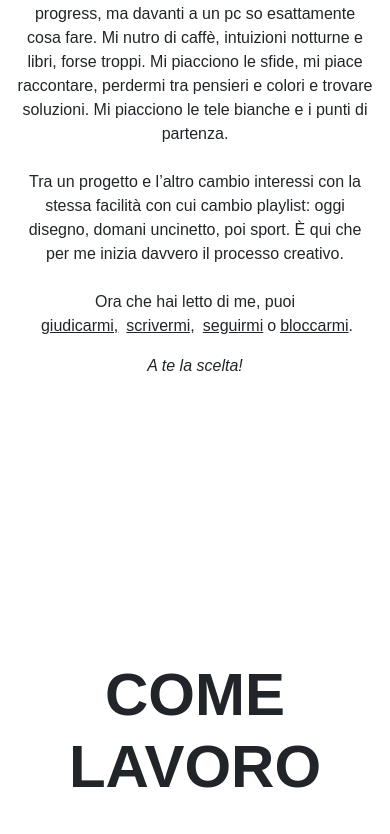
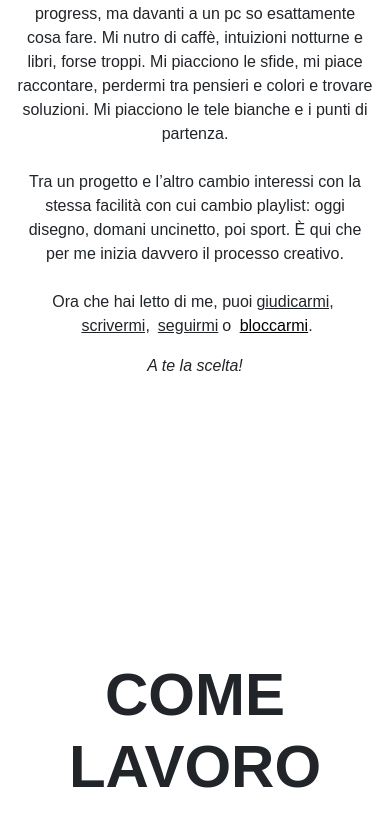
Before and after one commit to alessiodalberto002/portfolio-saretta, a React (Vite) app: page / in a window 390 px wide. Shown: the part 4068-4902 px from the top of the page. Built offline with nearby package versions, Linux system fonts and the light colour scheme; a web font is replaced by a local one.

Commit message:
modifiche su stili e responsive

```diff
--- a/src/components/About/About.jsx
+++ b/src/components/About/About.jsx
@@ -1,13 +1,14 @@
 import React, { useState } from 'react'; // <--- MANCAVA QUESTO
 import aboutImg from "../../assets/img/dolcina.gif";
 import { Modal } from 'react-bootstrap';
+import { motion } from "framer-motion";
 
 const About = () => {
     // 1. Definiamo lo stato per il Modal
     const [showBlock, setShowBlock] = useState(false);
 
     return (
-        <section id="about" className="min-vh-100 w-100" style={{padding:"150px 0"}}>
+        <section id="about" className="min-vh-100 w-100" style={{ padding: "150px 0" }}>
 
             {/* SEZIONE DESKTOP */}
             <div className="d-none d-md-block h-100">
@@ -28,10 +29,32 @@ const About = () => {
                                 Tra un progetto e l’altro cambio interessi con la stessa facilità con cui cambio playlist:
                                 oggi disegno, domani uncinetto, poi sport.
                                 È qui che per me inizia davvero il processo creativo.<br /><br />
-                                Ora che hai letto di me, puoi <a href="https://www.linkedin.com/in/sara-molino-6604882b3/" target="_blank" className=" mx-1 text-decoration-underline  text-dark">giudicarmi,</a>
-                                <a href="mailto:saramolino35@gmail.com" className=" mx-1 text-decoration-underline  text-dark">scrivermi,</a>
-                                <a href="https://www.instagram.com/salefino.sm?utm_source=ig_web_button_share_sheet&igsh=ZDNlZDc0MzIxNw==" target="_blank" className=" mx-1 text-decoration-underline  text-dark">seguirmi</a>
-                                o <span className="text-dark text-decoration-underline ms-1" style={{ cursor: 'pointer' }} onClick={() => setShowBlock(true)}>bloccarmi</span>.
+                                Ora che hai letto di me, puoi
+                                <motion.a href="https://www.linkedin.com/in/sara-molino-6604882b3/" target="_blank"
+                                    className="mx-1 text-decoration-underline text-dark d-inline-block transition-all"
+                                    style={{ fontWeight: 300, willChange: "font-weight" }}// Suggerisce al browser di ottimizzare l'animazione di questa proprietà
+                                    whileHover={{ fontWeight: 700 }}
+                                    whileTap={{ scale: 0.95 }}
+                                >
+                                    giudicarmi,
+                                </motion.a>
+                                <motion.a href="mailto:saramolino35@gmail.com" className=" mx-1 text-decoration-underline text-dark"
+                                    style={{ fontWeight: 300, willChange: "font-weight" }}// Suggerisce al browser di ottimizzare l'animazione di questa proprietà
+                                    whileHover={{ fontWeight: 700 }}
+                                    whileTap={{ scale: 0.95 }}>scrivermi,</motion.a>
+                                <motion.a href="https://www.instagram.com/salefino.sm?utm_source=ig_web_button_share_sheet&igsh=ZDNlZDc0MzIxNw==" target="_blank" className=" mx-1 text-decoration-underline  text-dark" style={{ fontWeight: 300, willChange: "font-weight" }}// Suggerisce al browser di ottimizzare l'animazione di questa proprietà
+                                    whileHover={{ fontWeight: 700 }}
+                                    whileTap={{ scale: 0.95 }}>seguirmi</motion.a>
+                                o <motion.span
+                                    className="text-decoration-underline ms-1" // Riscattata la classe text-dark
+                                    initial={{ color: "#000000", fontWeight: 300 }} // Definiamo qui il colore di partenza
+                                    style={{ willChange: "font-weight, color", cursor: "pointer" }}
+                                    whileHover={{ fontWeight: 700, color: "#FF0000" }} // Ora il rosso funzionerà alla perfezione
+                                    whileTap={{ scale: 0.95 }}
+                                    onClick={() => setShowBlock(true)}
+                                >
+                                    bloccarmi
+                                </motion.span>.
                             </p>
                             <p className="Aktiv-Grotesk-LightItalic mt-3">A te la scelta!</p>
                         </div>
@@ -55,10 +78,32 @@ const About = () => {
                             Tra un progetto e l’altro cambio interessi con la stessa facilità con cui cambio playlist:
                             oggi disegno, domani uncinetto, poi sport.
                             È qui che per me inizia davvero il processo creativo.<br /><br />
-                            Ora che hai letto di me, puoi <a href="https://www.linkedin.com/in/sara-molino-6604882b3/" target="_blank" className="mx-1 text-decoration-underline text-dark">giudicarmi,</a>
-                            <a href="mailto:saramolino35@gmail.com" className="mx-1 text-decoration-underline text-dark">scrivermi,</a>
-                            <a href="https://www.instagram.com/salefino.sm?utm_source=ig_web_button_share_sheet&igsh=ZDNlZDc0MzIxNw==" target="_blank" className="mx-1 text-decoration-underline text-dark">seguirmi</a>
-                            o<span className="text-decoration-underline ms-1" style={{ cursor: 'pointer' }} onClick={() => setShowBlock(true)}>bloccarmi</span>.
+                            Ora che hai letto di me, puoi
+                            <motion.a href="https://www.linkedin.com/in/sara-molino-6604882b3/" target="_blank"
+                                className="mx-1 text-decoration-underline text-dark d-inline-block transition-all"
+                                style={{ fontWeight: 300, willChange: "font-weight" }}// Suggerisce al browser di ottimizzare l'animazione di questa proprietà
+                                whileHover={{ fontWeight: 700 }}
+                                whileTap={{ scale: 0.95 }}
+                            >
+                                giudicarmi,
+                            </motion.a>
+                            <motion.a href="mailto:saramolino35@gmail.com" className=" mx-1 text-decoration-underline text-dark"
+                                style={{ fontWeight: 300, willChange: "font-weight" }}// Suggerisce al browser di ottimizzare l'animazione di questa proprietà
+                                whileHover={{ fontWeight: 700 }}
+                                whileTap={{ scale: 0.95 }}>scrivermi,</motion.a>
+                            <motion.a href="https://www.instagram.com/salefino.sm?utm_source=ig_web_button_share_sheet&igsh=ZDNlZDc0MzIxNw==" target="_blank" className=" mx-1 text-decoration-underline  text-dark" style={{ fontWeight: 300, willChange: "font-weight" }}// Suggerisce al browser di ottimizzare l'animazione di questa proprietà
+                                whileHover={{ fontWeight: 700 }}
+                                whileTap={{ scale: 0.95 }}>seguirmi</motion.a>
+                            o <motion.span
+                                className="text-decoration-underline ms-1" // Riscattata la classe text-dark
+                                initial={{ color: "#000000", fontWeight: 300 }} // Definiamo qui il colore di partenza
+                                style={{ willChange: "font-weight, color", cursor: "pointer" }}
+                                whileHover={{ fontWeight: 700, color: "#FF0000" }} // Ora il rosso funzionerà alla perfezione
+                                whileTap={{ scale: 0.95 }}
+                                onClick={() => setShowBlock(true)}
+                            >
+                                bloccarmi
+                            </motion.span>.
                         </p>
                         <p className="Aktiv-Grotesk-LightItalic mt-3">A te la scelta!</p>
                     </div>
--- a/src/components/Footer/Footer.jsx
+++ b/src/components/Footer/Footer.jsx
@@ -1,3 +1,5 @@
+import { motion } from "framer-motion";
+
 const Footer = () => {
 
     return (
@@ -6,18 +8,20 @@ const Footer = () => {
                 {/* Su mobile in colonna e centrato, su desktop in riga con spazio tra gli elementi */}
                 <div className="d-flex flex-column flex-md-row justify-content-between align-items-center gap-3 gap-md-0">
                     <p className="m-0 text-uppercase Aktiv-Grotesk-Black">sara molino</p>
-                    <a href="mailto:saramolino35@gmail.com<" className="m-0 Aktiv-Grotesk-Light text-dark">saramolino35@gmail.com</a>
+                    <motion.a href="mailto:saramolino35@gmail.com<" className="m-0 Aktiv-Grotesk-Light text-dark" style={{ fontWeight: 300, willChange: "font-weight" }}// Suggerisce al browser di ottimizzare l'animazione di questa proprietà
+                                    whileHover={{ fontWeight: 700, y: -5, rotate: 2  }}
+                                    whileTap={{ scale: 0.95 }}>saramolino35@gmail.com</motion.a>
 
                     <div className="d-flex justify-content-between align-items-center gap-3 fs-4">
-                        <a href="https://www.instagram.com/salefino.sm?utm_source=ig_web_button_share_sheet&igsh=ZDNlZDc0MzIxNw==" className="text-dark text-decoration-none" target="_blank" rel="noopener noreferrer"><i className="fa-brands fa-instagram"></i></a>
-                        <a href="https://www.linkedin.com/in/sara-molino-6604882b3/" className="text-dark text-decoration-none" target="_blank" rel="noopener noreferrer"><i className="fa-brands fa-linkedin-in"></i></a>
+                        <motion.a href="https://www.instagram.com/salefino.sm?utm_source=ig_web_button_share_sheet&igsh=ZDNlZDc0MzIxNw==" className="text-dark text-decoration-none" target="_blank" rel="noopener noreferrer" whileHover={{ y: -5, rotate: 5 }}whileTap={{ scale: 0.9 }}><i className="fa-brands fa-instagram"></i></motion.a>
+                        <motion.a href="https://www.linkedin.com/in/sara-molino-6604882b3/" className="text-dark text-decoration-none" target="_blank" rel="noopener noreferrer" whileHover={{ y: -5, rotate: 5 }} whileTap={{ scale: 0.9 }}><i className="fa-brands fa-linkedin-in"></i></motion.a>
                     </div>
                 </div>
 
                 {/* Testo finale centrato su mobile per estetica, mantenuto normale su desktop */}
-                <a href="#" className="Aktiv-Grotesk-Light text-dark text-center text-md-start mt-3 mt-md-2">
+                <motion.a href="#" className="Aktiv-Grotesk-Light text-dark text-center text-md-start mt-3 mt-md-2">
                     Twinkle twinkle little design, how I wonder what you'll shine! Up above the page so high, ideas sparkling in my eye.
-                </a>
+                </motion.a>
             </div>
         </>
     )
--- a/src/index.css
+++ b/src/index.css
@@ -98,6 +98,10 @@
 
 body {
     font-family: 'ClashGrotesk', sans-serif;
+}
+
+.transition-all {
+    transition: all 0.05s ease-in-out
 }
 
 
```
